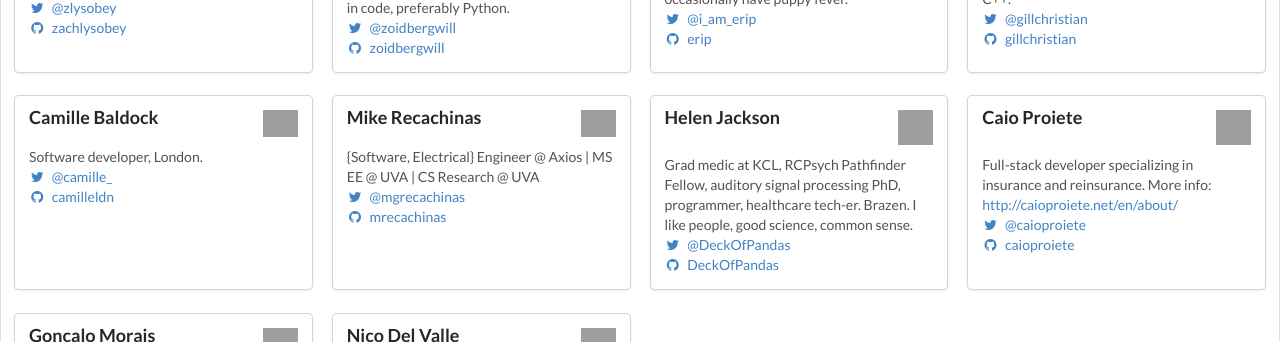
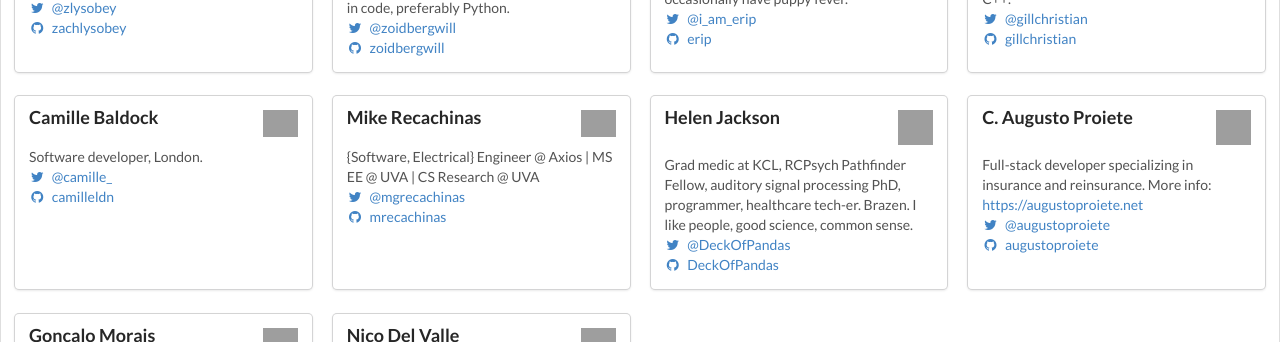
Before and after one commit to pullrequestday/pullrequestday, a Jekyll site: the page built from pledge/index.html, in a window 1280 px wide and 900 px high, scrolled down 2968 px, cut to the strip 154-496 px from the top of the window. Built offline with Jekyll 4.4.1, drawn with Linux system fonts in a browser that asks for light colours; grey boxes are pictures that could not be loaded.

Commit message:
Update profile pledge/index.html

```diff
--- a/pledge/index.html
+++ b/pledge/index.html
@@ -819,23 +819,23 @@ layout: default
         <img class="right floated mini ui image"
              src="https://avatars3.githubusercontent.com/u/177608?v=3&s=96">
         <div class="header">
-          Caio Proiete
+          C. Augusto Proiete
         </div>
         <div class="description">
-          Full-stack developer specializing in insurance and reinsurance. More info: <a href="http://caioproiete.net/en/about/">http://caioproiete.net/en/about/</a>
+          Full-stack developer specializing in insurance and reinsurance. More info: <a href="https://augustoproiete.net">https://augustoproiete.net</a>
         </div>
         <div class="extra content">
           <p>
             <a target="_blank"
-               href="http://twitter.com/caioproiete">
+               href="https://twitter.com/augustoproiete">
               <i class="twitter icon"></i>
-              @caioproiete
+              @augustoproiete
             </a>
             <br />
             <a target="_blank"
-               href="http://github.com/caioproiete">
+               href="https://github.com/augustoproiete">
               <i class="github icon"></i>
-              caioproiete
+              augustoproiete
             </a>
           </p>
         </div>
```
